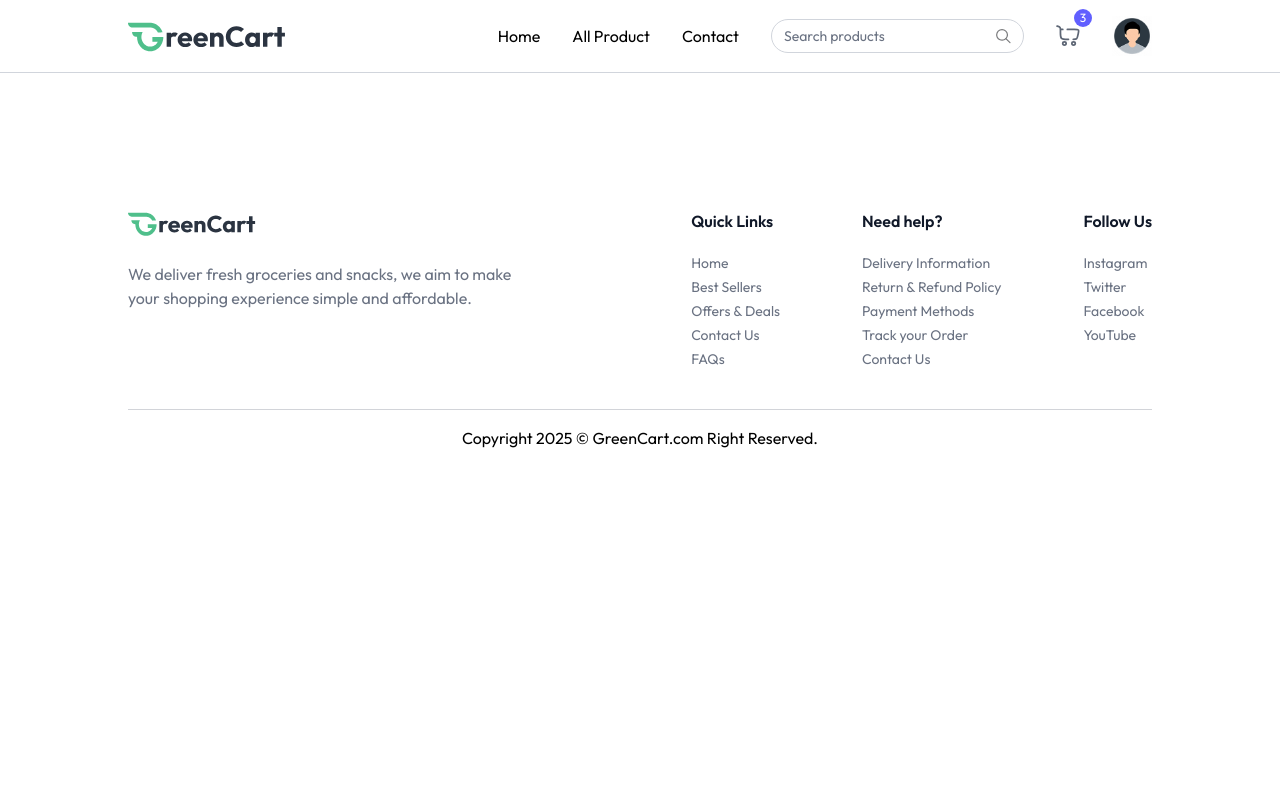
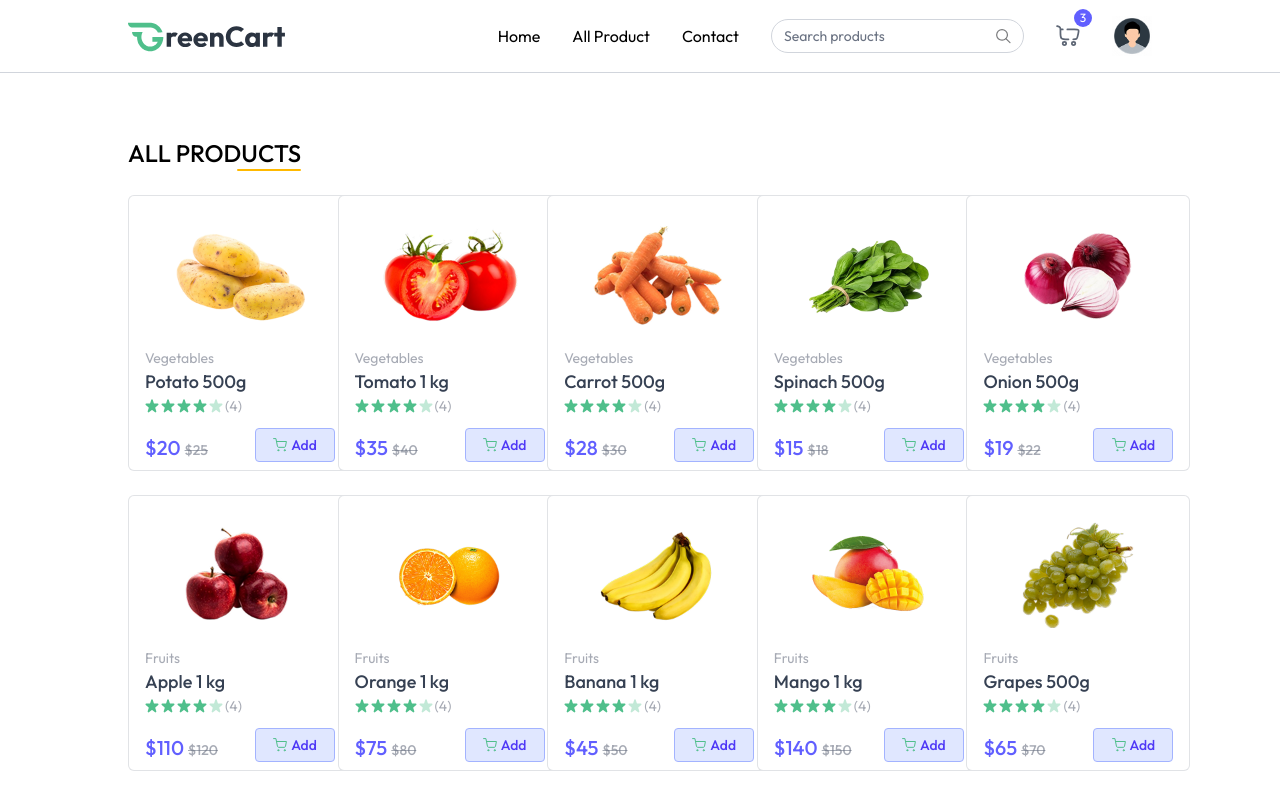
Before and after one commit to ShravaniSindagi00/EcoCart, a React (Vite) app: page /products in a window 1280 px wide. Shown: the top 794 px of the page. Built offline with nearby package versions, Linux system fonts and the light colour scheme.

Commit message:
committed

```diff
--- a/src/App.jsx
+++ b/src/App.jsx
@@ -6,6 +6,7 @@ import { Toaster} from "react-hot-toast"
 import Footer from './components/Footer'
 import { useAppContext } from './context/AppContext'
 import Login from './components/Login'
+import AllProducts from './pages/AllProducts'
 
 const App = () => {
 const isSellerPath = useLocation().pathname.includes("seller");
@@ -20,6 +21,7 @@ const {showUserLogin} = useAppContext()
       <div className={` ${isSellerPath ? "" : "px-6 md:px-16 lg:px-24 xl:px-32"}`}>
         <Routes>
           <Route path='/' element ={<Home/>}/>
+          <Route path='/products' element ={<AllProducts/>}/>
         </Routes>
       </div>
      {!isSellerPath && <Footer/>}
--- a/src/components/Navbar.jsx
+++ b/src/components/Navbar.jsx
@@ -1,16 +1,22 @@
-import React from 'react';
+import React, {useEffect} from 'react';
 import { NavLink } from 'react-router-dom';
 import { assets } from '../assets/greencart_assets/assets';
 import { useAppContext } from '../context/AppContext';
 
 const Navbar = () => {
   const [open, setOpen] = React.useState(false);
-  const { user, setUser, setShowUserLogin, navigate } = useAppContext();
+  const { user, setUser, setShowUserLogin, navigate, setSearchQuery, searchQuery } = useAppContext();
 
   const logout = async () => {
     setUser(null);
     navigate('/');
   };
+
+  useEffect(() =>{
+if(searchQuery.length > 0){
+  navigate("/products")
+}
+  }, [searchQuery])
 
   return (
     <nav className="flex items-center justify-between px-6 md:px-16 lg:px-24 xl:px-32 py-4 border-b border-gray-300 bg-white relative transition-all">
@@ -25,7 +31,7 @@ const Navbar = () => {
         <NavLink to="/">Contact</NavLink>
 
         <div className="hidden lg:flex items-center text-sm gap-2 border border-gray-300 px-3 rounded-full">
-          <input
+          <input onChange={(e) => setSearchQuery(e.target.value)}
             className="py-1.5 w-full bg-transparent outline-none placeholder-gray-500"
             type="text"
             placeholder="Search products"
--- a/src/context/AppContext.jsx
+++ b/src/context/AppContext.jsx
@@ -13,6 +13,7 @@ export const AppContextProvider = ({children}) =>{
     const [showUserLogin, setShowUserLogin] = useState(false)
     const [products, setProducts] = useState([])
     const [cartItems, setCartItems] = useState({})
+    const [searchQuery, setSearchQuery] = useState({})
 // fetch product
 const fetchProducts = async () =>{
     setProducts(dummyProducts)
@@ -58,7 +59,7 @@ useEffect(() =>{
     fetchProducts()
 }, [])
 
-    const value = {navigate, user, setUser, setIsSeller,isSeller, showUserLogin, setShowUserLogin, products, currency, addToCart, updateCartItem, removeFromCart, cartItems}
+    const value = {navigate, user, setUser, setIsSeller,isSeller, showUserLogin, setShowUserLogin, products, currency, addToCart, updateCartItem, removeFromCart, cartItems, searchQuery, setSearchQuery}
  return <AppContext.Provider value={value}>
     {children}
  </AppContext.Provider>
--- /dev/null
+++ b/src/pages/AllProducts.jsx
@@ -0,0 +1,40 @@
+import React, { useEffect, useState } from 'react';
+import { useAppContext } from '../context/AppContext';
+import ProductCard from '../components/ProductCard';
+
+const AllProducts = () => {
+  const { products, searchQuery } = useAppContext();
+  const [filteredProducts, setFilteredProducts] = useState([]);
+
+  useEffect(() => {
+    if (!products) return;
+
+    if ((searchQuery || "").length > 0) {
+      setFilteredProducts(
+        products.filter(product =>
+          product.name.toLowerCase().includes(searchQuery.toLowerCase())
+        )
+      );
+    } else {
+      setFilteredProducts(products);
+    }
+  }, [products, searchQuery]);
+
+  return (
+    <div className="mt-16 flex flex-col">
+      <div className="flex flex-col items-end w-max">
+        <p className="text-2xl font-medium uppercase">All products</p>
+        <div className="w-16 h-0.5 bg-amber-400 rounded-full"></div>
+      </div>
+
+      <div className='grid grid-cols-2 sm:grid-cols-3 md:grid-cols-4 gap-3 md:gap-6 lg:grid-cols-5 mt-6'>
+        {
+          filteredProducts.filter(product => product.inStock).map((product, index) => (
+            <ProductCard key={index} product={product} />
+          ))}
+      </div>
+    </div>
+  );
+};
+
+export default AllProducts;
```
